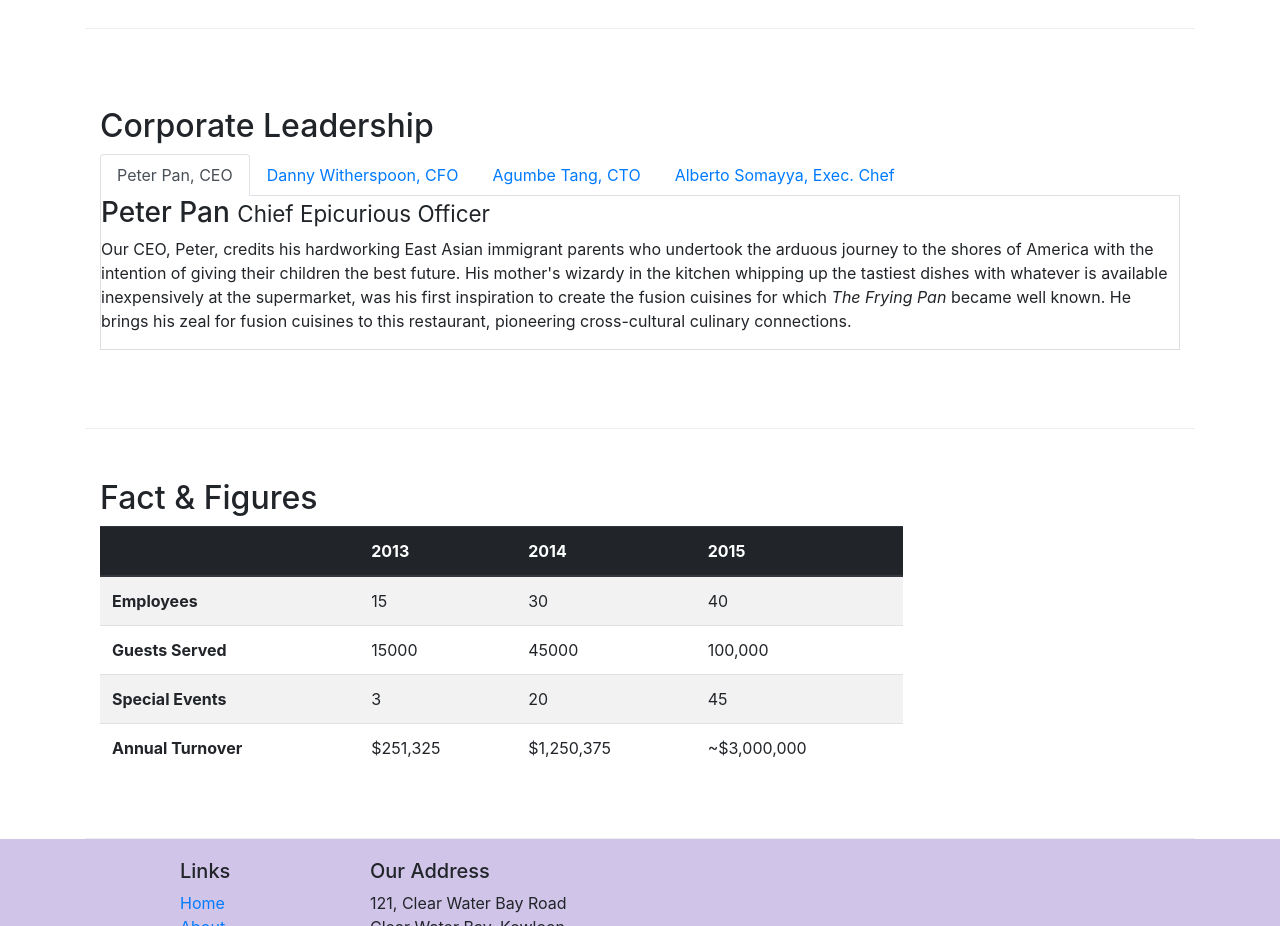
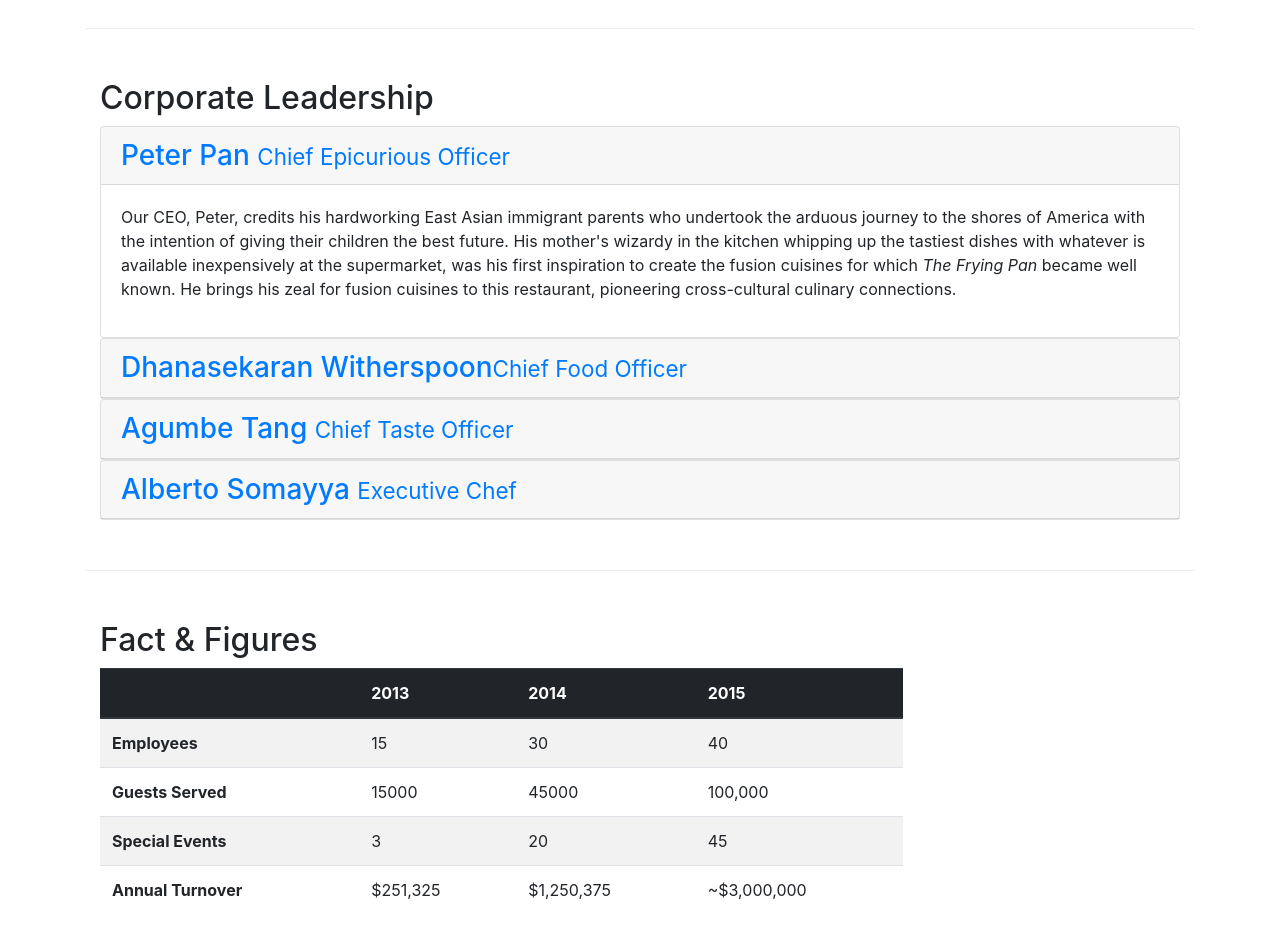
Before and after one commit to sanya-sharma/Front-End-Web-UI-Frameworks-and-Tools-Bootstrap-4, a website: page aboutus.html in a window 1280 px wide. Shown: the part 1220-2146 px from the top of the page. Drawn offline with nearby package versions, Linux system fonts and the light colour scheme.

Commit message:
Accordion

```diff
--- a/aboutus.html
+++ b/aboutus.html
@@ -110,7 +110,69 @@
             <div class="col-12">
                 <h2 class=".row-header">Corporate Leadership</h2>
 
-                <ul class="nav nav-tabs">
+                <div id="accordian">
+                    <div class="card">
+                        <div class="card-header" role="tab" id="peterhead">
+                            <h3 class="mb-0">
+                                <a data-toggle="collapse" data-target="#peter" href="">
+                                    Peter Pan <small>Chief Epicurious Officer</small>
+                                </a>
+                            </h3>
+                        </div>
+                        <div class="collapse show" id="peter" data-parent="#accordian">
+                            <div class="card-body">
+                                <p class="d-none d-sm-block">Our CEO, Peter, credits his hardworking East Asian immigrant parents who undertook the arduous journey to the shores of America with the intention of giving their children the best future. His mother's wizardy in the kitchen whipping up the tastiest dishes with whatever is available inexpensively at the supermarket, was his first inspiration to create the fusion cuisines for which <em>The Frying Pan</em> became well known. He brings his zeal for fusion cuisines to this restaurant, pioneering cross-cultural culinary connections.</p>
+                            </div>
+                        </div>
+                    </div>
+
+                    <div class="card">
+                        <div class="card-header" role="tab" id="dannyhead">
+                            <h3 class="mb-0">
+                                <a data-toggle="collapse" data-target="#danny" href="">
+                                    Dhanasekaran Witherspoon<small>Chief Food Officer</small>
+                                </a>
+                            </h3>
+                        </div>
+                        <div class="collapse" id="danny" data-parent="#accordian">
+                            <div class="card-body">
+                                <p class="d-none d-sm-block">Our CFO, Danny, as he is affectionately referred to by his colleagues, comes from a long established family tradition in farming and produce. His experiences growing up on a farm in the Australian outback gave him great appreciation for varieties of food sources. As he puts it in his own words, <em>Everything that runs, wins, and everything that stays, pays!</em></p>
+                            </div>
+                        </div>
+                    </div>
+
+                    <div class="card">
+                        <div class="card-header" role="tab" id="agumbehead">
+                            <h3 class="mb-0">
+                                <a data-toggle="collapse" data-target="#agumbe" href="">
+                                    Agumbe Tang <small>Chief Taste Officer</small>
+                                </a>
+                            </h3>
+                        </div>
+                        <div class="collapse" id="agumbe" data-parent="#accordian">
+                            <div class="card-body">
+                                <p class="d-none d-sm-block">Blessed with the most discerning gustatory sense, Agumbe, our CTO, personally ensures that every dish that we serve meets his exacting tastes. Our chefs dread the tongue lashing that ensues if their dish does not meet his exacting standards. He lives by his motto, <em>You click only if you survive my lick.</em></p>
+                            </div>
+                        </div>
+                    </div>
+
+                    <div class="card">
+                        <div class="card-header" role="tab" id="albertohead">
+                            <h3 class="mb-0">
+                                <a data-toggle="collapse" data-target="#alberto" href="">
+                                    Alberto Somayya <small>Executive Chef</small>
+                                </a>
+                            </h3>
+                        </div>
+                        <div class="collapse" id="alberto" data-parent="#accordian">
+                            <div class="card-body">
+                                <p class="d-none d-sm-block">Award winning three-star Michelin chef with wide International experience having worked closely with whos-who in the culinary world, he specializes in creating mouthwatering Indo-Italian fusion experiences. He says, <em>Put together the cuisines from the two craziest cultures, and you get a winning hit! Amma Mia!</em></p>
+                            </div>
+                        </div>
+                    </div>
+                </div>
+
+                <!--<ul class="nav nav-tabs">
                     <li class="nav-item">
                       <a class="nav-link active" href="#peter"
                         role="tab" data-toggle="tab">Peter Pan, CEO</a>
@@ -150,7 +212,7 @@
                         <p class="d-none d-sm-block">Award winning three-star Michelin chef with wide International experience having worked closely with whos-who in the culinary world, he specializes in creating mouthwatering Indo-Italian fusion experiences. He says, <em>Put together the cuisines from the two craziest cultures, and you get a winning hit! Amma Mia!</em></p>
                     </div>
 
-                </div>
+                </div>-->
             </div>
        </div>
        <div class="row row-content">
```
